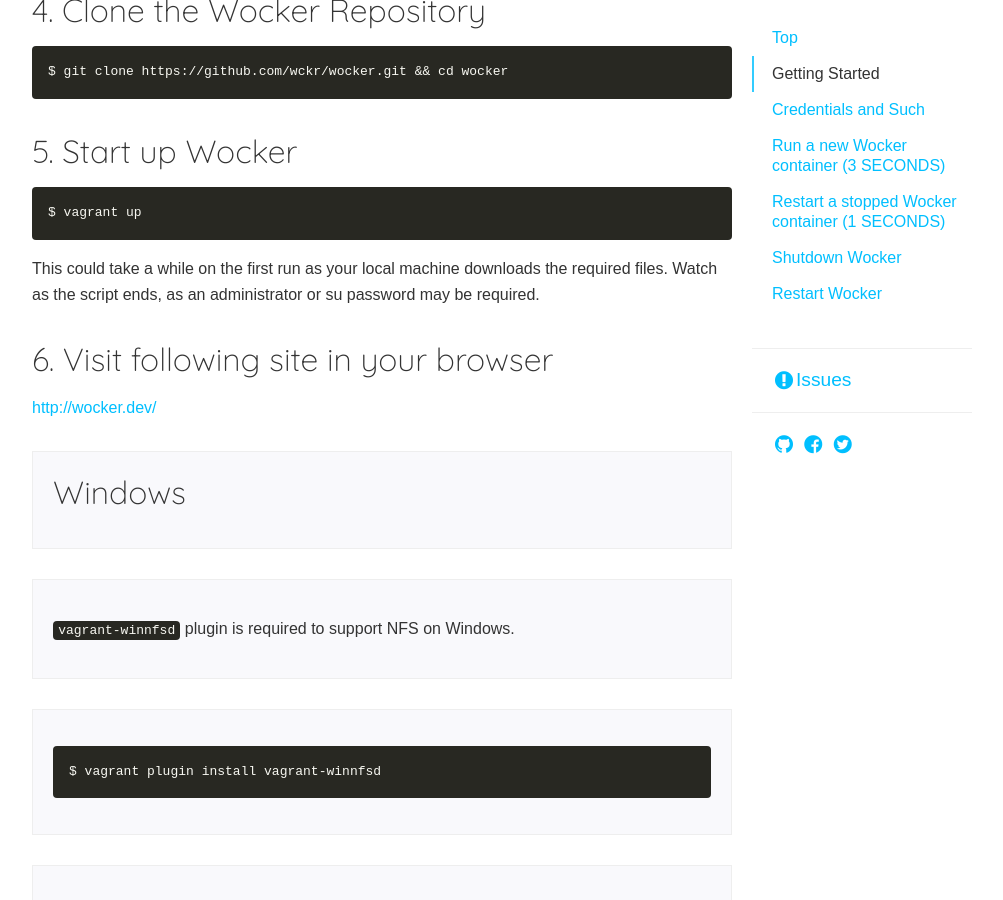
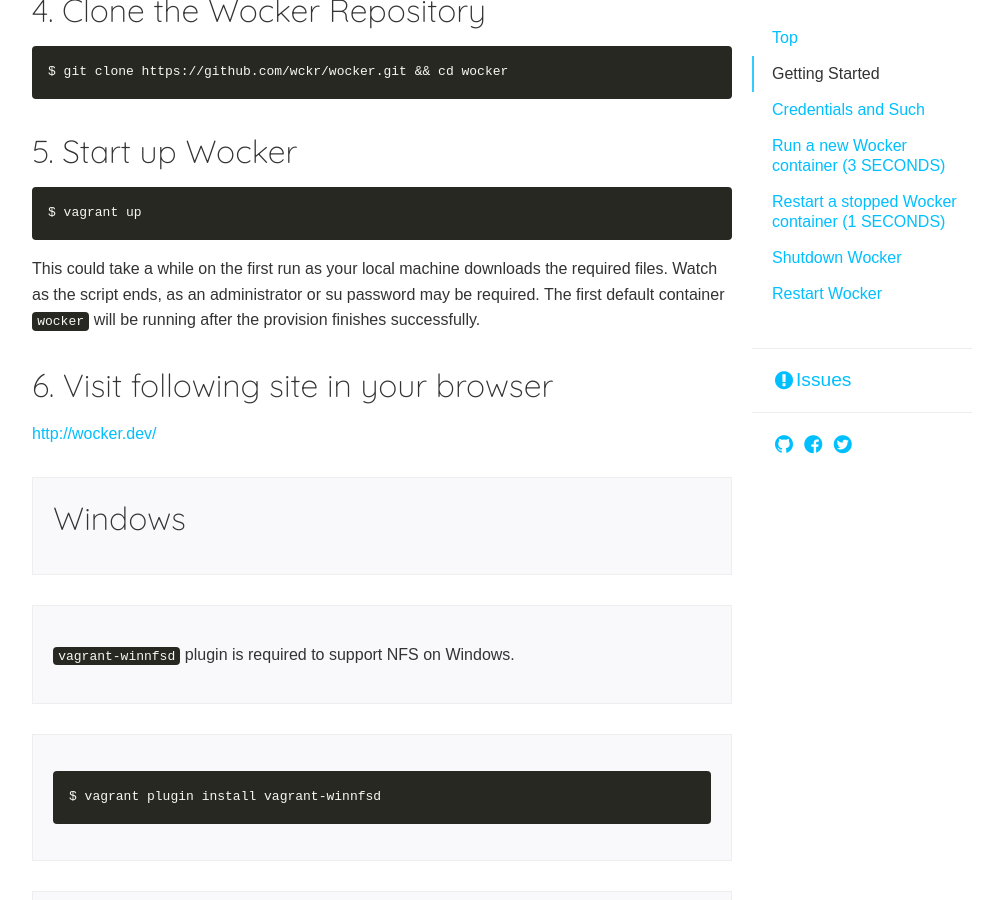
Before and after one commit to wckr/wckr.github.io, a Jekyll site: the page built from index.md, in a window 1280 px wide and 900 px high, scrolled down 844 px. Shown: the whole window, without its empty margins (138-1141 px from the left). Built offline with Jekyll 4.4.1, drawn with Linux system fonts in a browser that asks for light colours; nearby versions of some CDN libraries; some web fonts are replaced; Markdown is read by kramdown in place of the engine named in the settings; a script that is not in the unit is left out; comment, search, counter and statistics services are not loaded.

Commit message:
Add comments about the first container

````diff
--- a/index.md
+++ b/index.md
@@ -32,7 +32,7 @@
 $ vagrant up
 ```
 
-This could take a while on the first run as your local machine downloads the required files. Watch as the script ends, as an administrator or su password may be required.
+This could take a while on the first run as your local machine downloads the required files. Watch as the script ends, as an administrator or su password may be required. The first default container `wocker` will be running after the provision finishes successfully.
 
 
 ### 6. Visit following site in your browser
````
